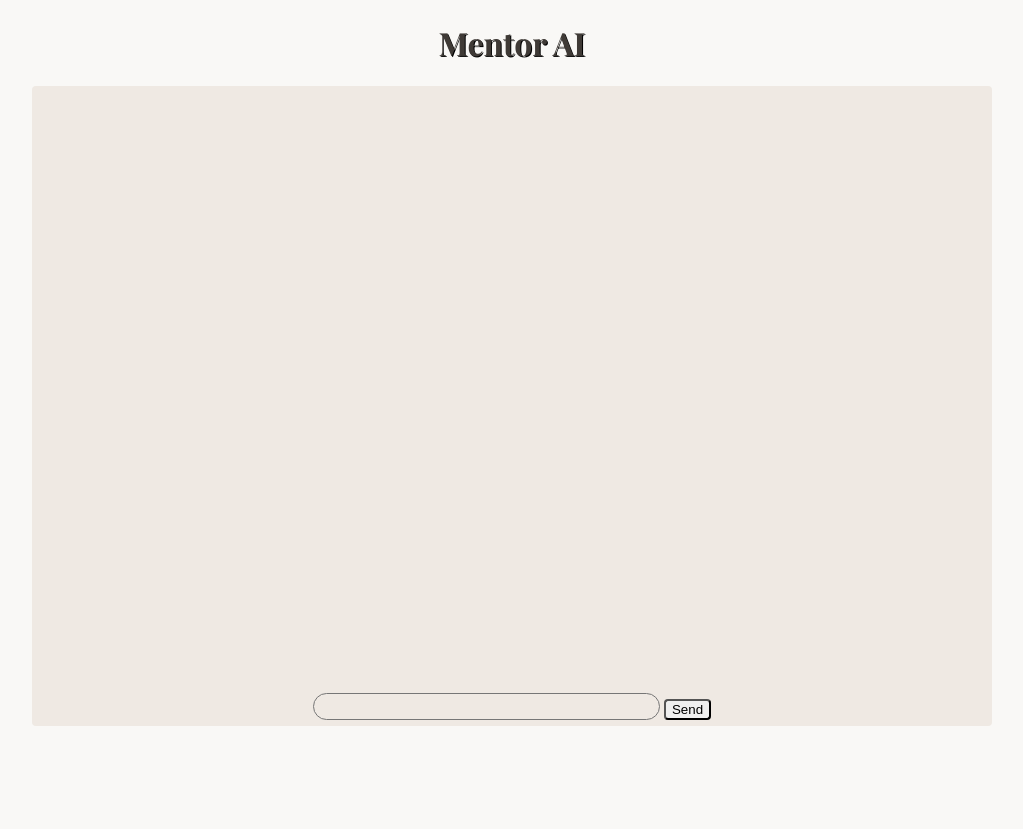
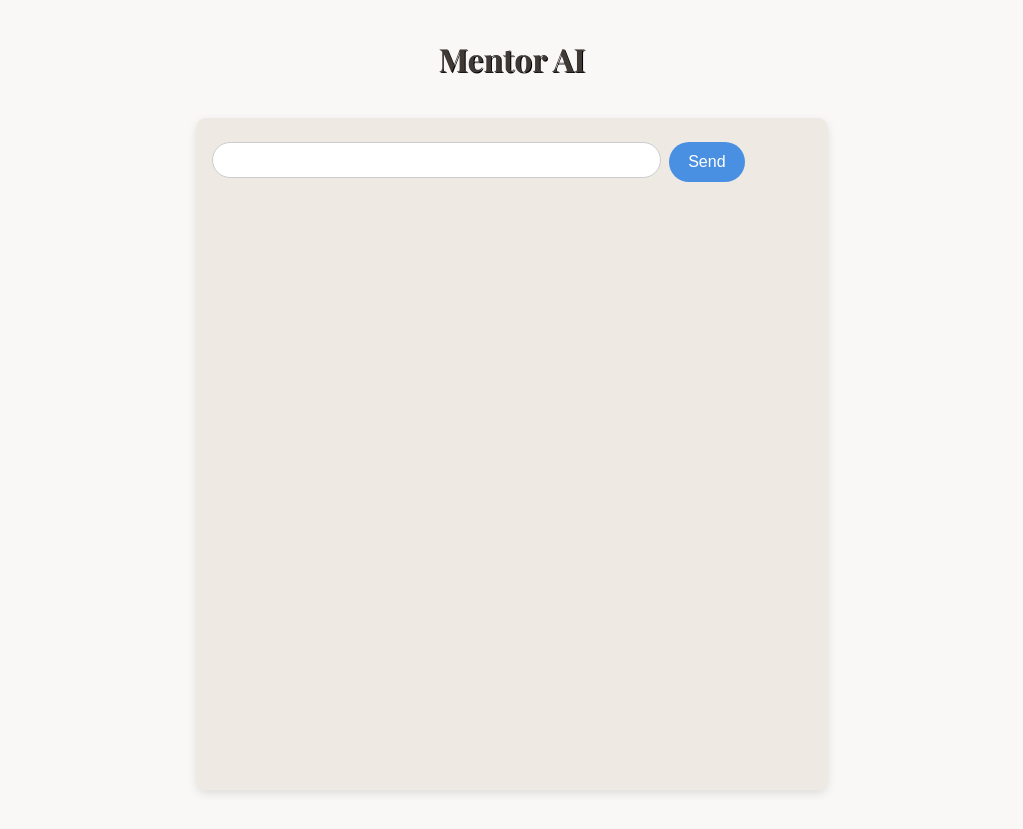
Before and after one commit to skode7/flask_project, a plain HTML site: page src/frontend/index.html in a window 1280 px wide. Shown: the whole page, without its empty margins (128-1151 px from the left). After the commit the page ends 800 px from the top, so only its background shows below. Drawn offline with nearby package versions, Linux system fonts and the light colour scheme; a web font is replaced by a local one.

Commit message:
lisätty messages ja message div viesteille

```diff
--- a/src/frontend/style.css
+++ b/src/frontend/style.css
@@ -1,54 +1,83 @@
+body {
+    background-color: #F9F8F6;
+    font-family: "Playfair Display", serif;
+    margin: 0;
+    display: flex;
+    flex-direction: column;
+    align-items: center;
+    height: 100vh;
+}
 
 .header {
-    font-family: "Playfair Display", serif;
-    font-optical-sizing: auto;
-    font-style: normal;
     color: #3F3A36;
     text-shadow: 1px 1px 0 black;
     text-align: center;
-}
-
-body {
-    background-color: #F9F8F6;
-    height: 100vh;
+    padding: 1rem;
+    font-size: 2rem;
 }
 
 #chatDiv {
+    display: flex;
+    flex-direction: column;
+    justify-content: space-between;
+    background-color: #EFE9E3;
+    width: 600px;
+    height: 80vh;
+    border-radius: 10px;
+    padding: 1rem;
+    box-shadow: 0 4px 10px rgba(0,0,0,0.1);
+}
+
+#messages {
+    flex: 1;
+    overflow-y: auto;
+    display: flex;
+    flex-direction: column;
+    gap: 0.5rem;
+    padding-right: 0.5rem;
+}
+
+.message {
+    max-width: 70%;
+    padding: 0.5rem 1rem;
+    border-radius: 20px;
+    background-color: #d9d6d2;
+}
+
+.message.user {
+    align-self: flex-end;
+    background-color: #4a90e2;
+    color: white;
+}
+
+#form {
+    display: flex;
+    gap: 0.5rem;
+    margin-top: 0.5rem;
+    margin-right: auto;
     margin-left: auto;
-    margin-right: auto;
-    display: grid;
-    background-color: #EFE9E3;
-    height: 80vh;
-    width: 120vh;
-    border-radius: 4px;
-    justify-content: center;
-    overflow: auto;
+}
 
-}
-#inputDiv {
-    position: relative;
-    margin-top: auto;
-}
-#form {
-    position:relative;
-    display: inline;
-
-}
-#userInput{
-
-
-}
 textarea {
+    flex: 1;
     resize: none;
     border-radius: 40px;
-    color: black;
-    background-color: #EFE9E3;
-    width: min-content;
-    padding: 5px;
+    padding: 0.5rem 1rem;
+    border: 1px solid #ccc;
+    background-color: #fff;
+    font-size: 1rem;
+}
 
+#submit-btn {
+    border-radius: 20px;
+    border: none;
+    background-color: #4a90e2;
+    color: white;
+    padding: 0 1.2rem;
+    cursor: pointer;
+    font-size: 1rem;
 }
-#submit-btn{
-    border-radius: 4px;
-    position: relative;
-    bottom: 6px;
+
+#submit-btn:hover {
+    background-color: #357ABD;
 }
```
